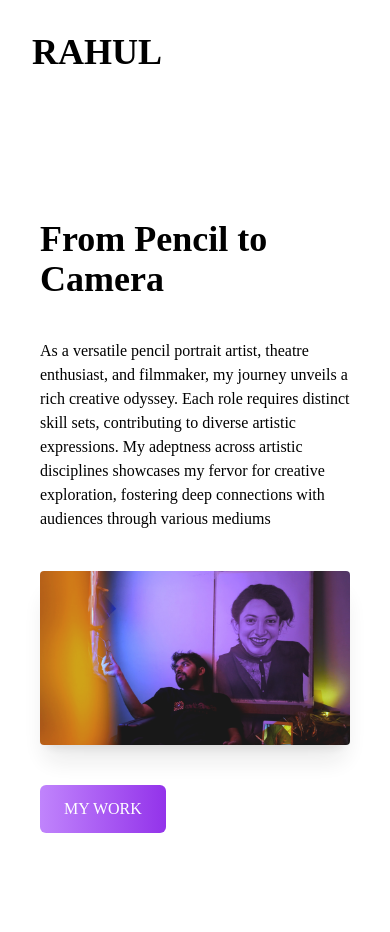
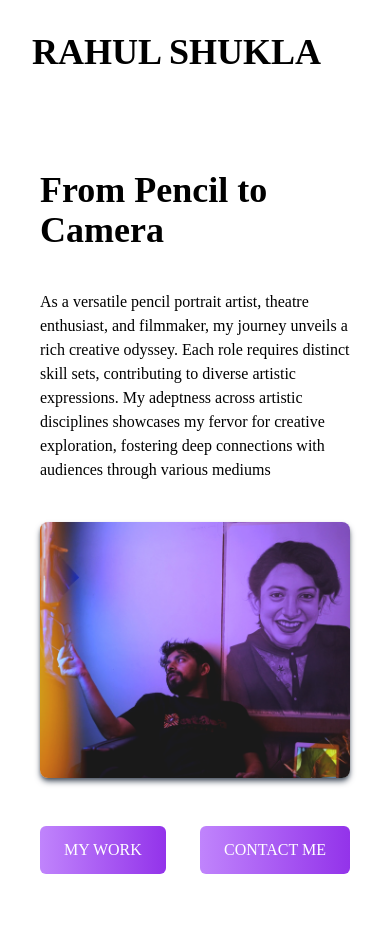
Before and after one commit to bharatraj1508/Portfolio-RahulShukla, a React (Vite) app: page / in a window 390 px wide. Shown: the top 932 px of the page. Built offline with nearby package versions, Linux system fonts and the light colour scheme; a web font is replaced by a local one.

Commit message:
change in home page picture

```diff
--- a/src/components/Header.tsx
+++ b/src/components/Header.tsx
@@ -35,16 +35,16 @@ const Header = () => {
       className={`md:fixed md:top-0 md:w-full md:z-10 ${
         isScrolled
           ? "md:bg-header-moving-color md:text-white md:delay-100"
-          : "bg-transparent text-fuchsia-300"
+          : "md:bg-transparent md:text-fuchsia-300"
       } transition-all`}>
       <div className="flex justify-between p-8">
         <p
           className={`text-4xl font-montez font-extrabold ${
             isScrolled ? "md:text-white" : "text-black md:text-orange-100"
           }`}>
-          RAHUL
+          RAHUL SHUKLA
         </p>
-        <ul className="hidden md:flex md:flex-row md:space-x-10 md:text-2xl font-extrabold capitalize">
+        <ul className="hidden md:flex md:flex-row md:space-x-10 md:text-2xl font-extrabold uppercase">
           {links.map(({ id, link }) => (
             <li key={id}>
               <Link
--- a/src/components/Home.tsx
+++ b/src/components/Home.tsx
@@ -59,11 +59,14 @@ const Home = () => {
               fervor for creative exploration, fostering deep connections with
               audiences through various mediums
             </p>
+            <div className="shadow-md shadow-gray-600 rounded-lg overflow-hidden">
               <img
-              className="rounded shadow-xl md:w-screen md:h-screen opacity-90"
+                className="rounded shadow-xl md:w-screen md:h-screen opacity-90 object-cover w-full h-64"
                 src={HomeImage}
                 alt=""
               />
+            </div>
+            <div className="flex flex-row justify-between">
               <Link
                 to="portraits"
                 smooth
@@ -71,6 +74,14 @@ const Home = () => {
                 className="text-white w-fit px-6 py-3 my-2 flex items-center rounded-md bg-gradient-to-r from-purple-400 to-purple-600 cursor-pointe">
                 MY WORK
               </Link>
+              <Link
+                to="contact"
+                smooth
+                duration={500}
+                className="text-white w-fit px-6 py-3 my-2 flex items-center rounded-md bg-gradient-to-r from-purple-400 to-purple-600 cursor-pointe">
+                CONTACT ME
+              </Link>
+            </div>
           </div>
         </div>
       </div>
```
Lines whose indentation alone changed are shown as unchanged.
